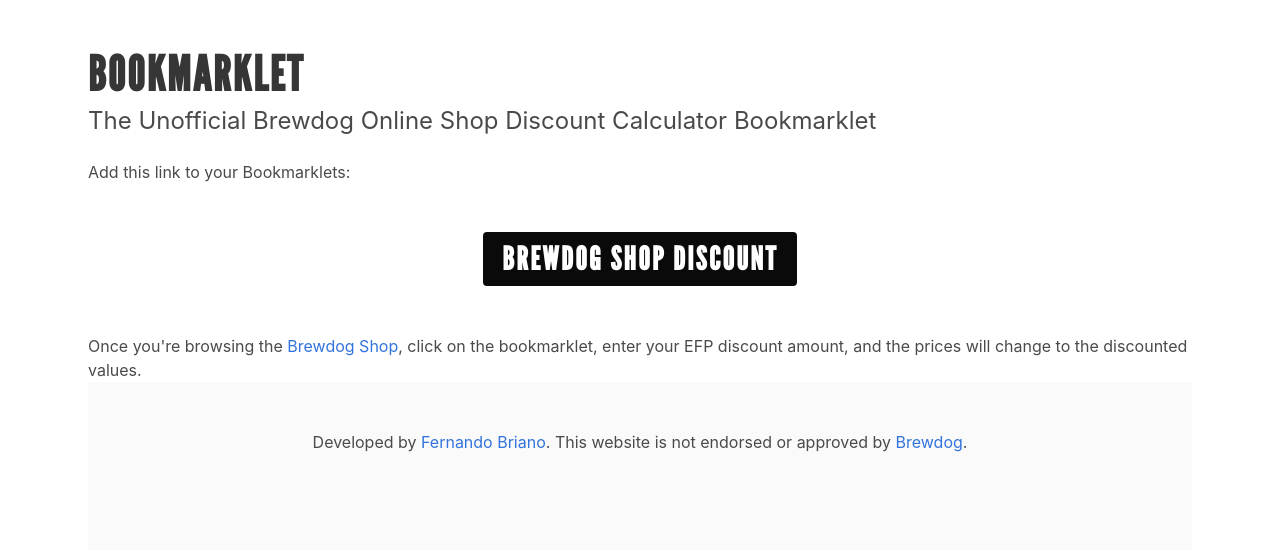
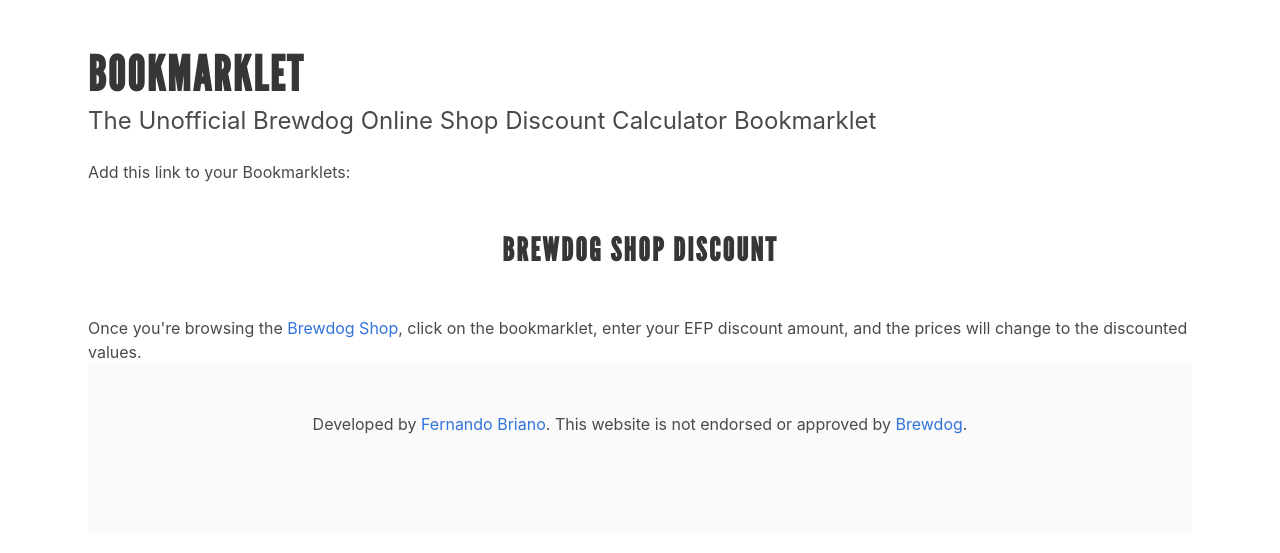
Before and after one commit to picandocodigo/efp_discount, a website: page bookmarklet.htm in a window 1280 px wide. Drawn offline with nearby package versions, Linux system fonts and the light colour scheme.

Commit message:
Minor fixes

```diff
--- a/bookmarklet.htm
+++ b/bookmarklet.htm
@@ -29,8 +29,10 @@
       Add this link to your Bookmarklets:
 
       <section class="section has-text-centered">
-        <a class="button is-large is-black" href="javascript:(function(){document.body.appendChild(document.createElement('script')).src='https://efpdiscount.com/js/bookmarklet.js';})();">
-          <span class="title is-white"> Brewdog Shop Discount</span>
+          <a  href="javascript:(function(){document.body.appendChild(document.createElement('script')).src='https://efpdiscount.com/js/bookmarklet.js';})();">
+          <span class="title ">
+            Brewdog Shop Discount
+          </span>
         </a>
       </section>
       <p>
--- a/js/bookmarklet.js
+++ b/js/bookmarklet.js
@@ -1,5 +1,5 @@
 var discount = localStorage.getItem('brewdog_shop_discount');
-if (!discount){
+if (!discount || discount == 1){
   discount = (100 - Number(window.prompt("How much discount do you get? (10% 20%)", 10))) / 100;
   localStorage.setItem('brewdog_shop_discount', discount);
 }
```
